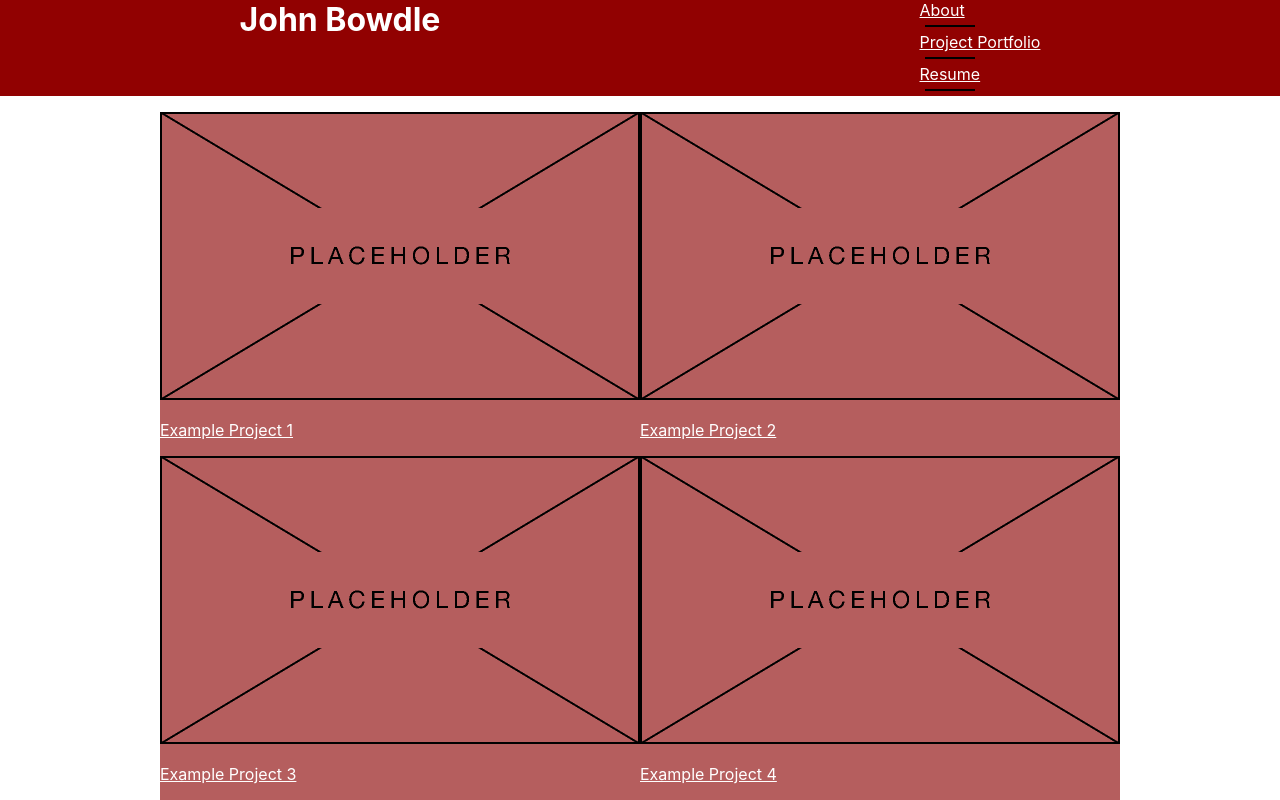
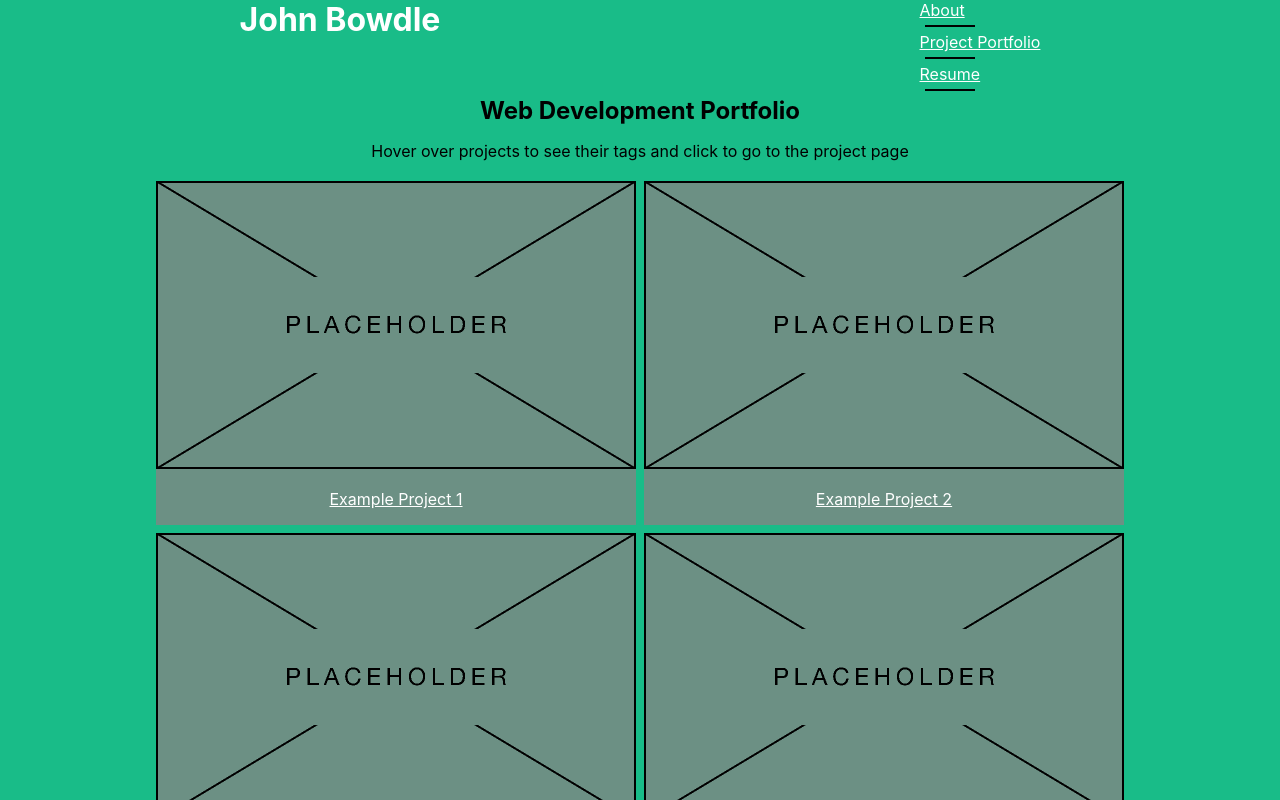
Before and after one commit to jbowdle/portfolio, a React (Create React App) app: page /project-portfolio in a window 1280 px wide. Shown: the top 800 px of the page. Built offline with nearby package versions, Linux system fonts and the light colour scheme.

Commit message:
adjusted CSS, removed sticky header

```diff
--- a/src/components/ProjectCard.js
+++ b/src/components/ProjectCard.js
@@ -13,6 +13,11 @@ function ProjectCard(props) {
         <div className="title-card">
           <p>{displayName}</p>
         </div>
+        <div className="tags">
+          <ul>
+            <li>tags go here</li>
+          </ul>
+        </div>
       </a>
     </li>
   );
--- a/src/index.css
+++ b/src/index.css
@@ -18,16 +18,16 @@ code {
 /* color storage */
 :root {
   color-scheme: light dark;
-  --main: rgb(0, 0, 0);
-  --accent-1: rgb(145, 1, 1);
+  --main: rgb(25, 188, 136);
+  --accent-1: rgb(25, 188, 136);
   --accent-1-text: rgb(255, 255, 255);
-  --accent-2: rgb(181, 94, 94);
+  --accent-2: rgb(108, 144, 132);
   --accent-2-text: rgb(255, 255, 255);
   /* dark colors */
-  --d-main: rgb(0, 0, 0);
-  --d-accent-1: rgb(71, 6, 6);
+  --d-main: rgb(32, 32, 32);
+  --d-accent-1: rgb(6, 71, 50);
   --d-accent-1-text: rgb(255, 255, 255);
-  --d-accent-2: rgb(78, 66, 66);
+  --d-accent-2: rgb(89, 105, 100);
   --d-accent-2-text: rgb(255, 255, 255);
 }
 /* RESETS */
@@ -58,16 +58,20 @@ a:hover {
 body {
   width: 100%;
   margin: 0 auto;
+  background-color: var(--main);
 }
 header {
-  position: sticky;
+  /* position: sticky; */
   top: 0px;
-  background-color: var(--accent-1);
+  /* background-color: var(--accent-1); */
   color: var(--accent-1-text);
 }
 @media (prefers-color-scheme: dark) {
+  body {
+    background-color: var(--d-main);
+  }
   header {
-    background-color: var(--d-accent-1);
+    /* background-color: var(--d-accent-1); */
     color: var(--d-accent-1-text);
   }
 }
@@ -75,10 +79,19 @@ header {
   width: 1200px;
   margin: 0 auto;
 }
+.portfolio-container {
+  text-align: center;
+}
 .project-container {
   display: flex;
   flex-wrap: wrap;
   justify-content: center;
+}
+.project-card {
+  margin: 4px;
+}
+.tags {
+  display: none;
 }
 /* END GLOBAL STYLES */
 /* HEADER STYLES */
--- a/src/routes/portfolio.jsx
+++ b/src/routes/portfolio.jsx
@@ -12,8 +12,13 @@ export default function Portfolio(props) {
   ));
 
   return (
-    <ul className="project-container">
-      {projectList}
-    </ul>
+    <div className="portfolio-container">
+      <h2>Web Development Portfolio</h2>
+      <p>Hover over projects to see their tags and click to go to the project page</p>
+      <ul className="project-container">
+        {projectList}
+      </ul>
+    </div>
+
   )
 }
```
